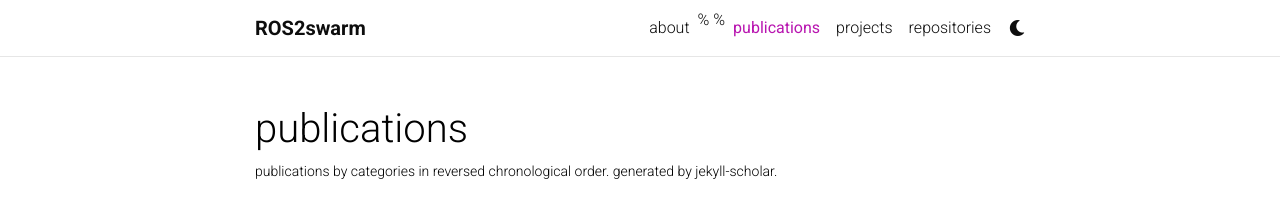
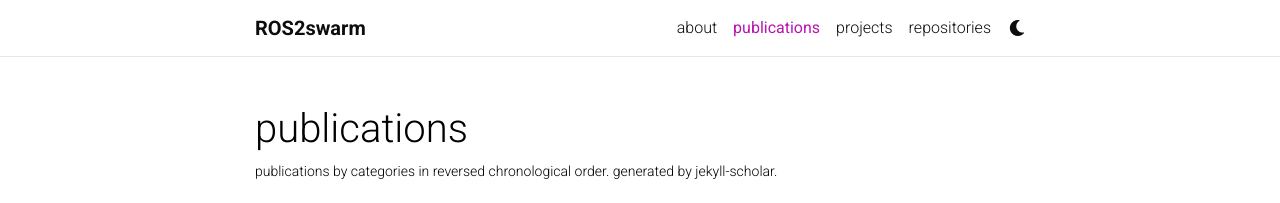
Before and after one commit to ROS2swarm/ROS2swarm.github.io, a Jekyll site: the page built from _pages/publications.md, in a window 1280 px wide. Shown: the top 203 px of the page. Built offline with Jekyll 4.4.1, drawn with Linux system fonts in a browser that asks for light colours; comment, search, counter and statistics services are not loaded; a style sheet for code colours, icons or effects is not loaded.

Commit message:
Update header.html

```diff
--- a/_includes/header.html
+++ b/_includes/header.html
@@ -51,8 +51,8 @@
                   {%- endif -%}
                 </a>
               </li>
-            %  {% if site.blog_nav_title %}
-            %  <!-- Blog -->
+              {% if site.blog_nav_title %}
+              <!-- Blog -->
               <!--  <li class="nav-item {% if page.url contains 'blog' %}active{% endif %}">
                <a class="nav-link" href="{{ '/blog/' | relative_url }}">{{ site.blog_nav_title }}
                 {%- if page.url contains 'blog' -%}
```
